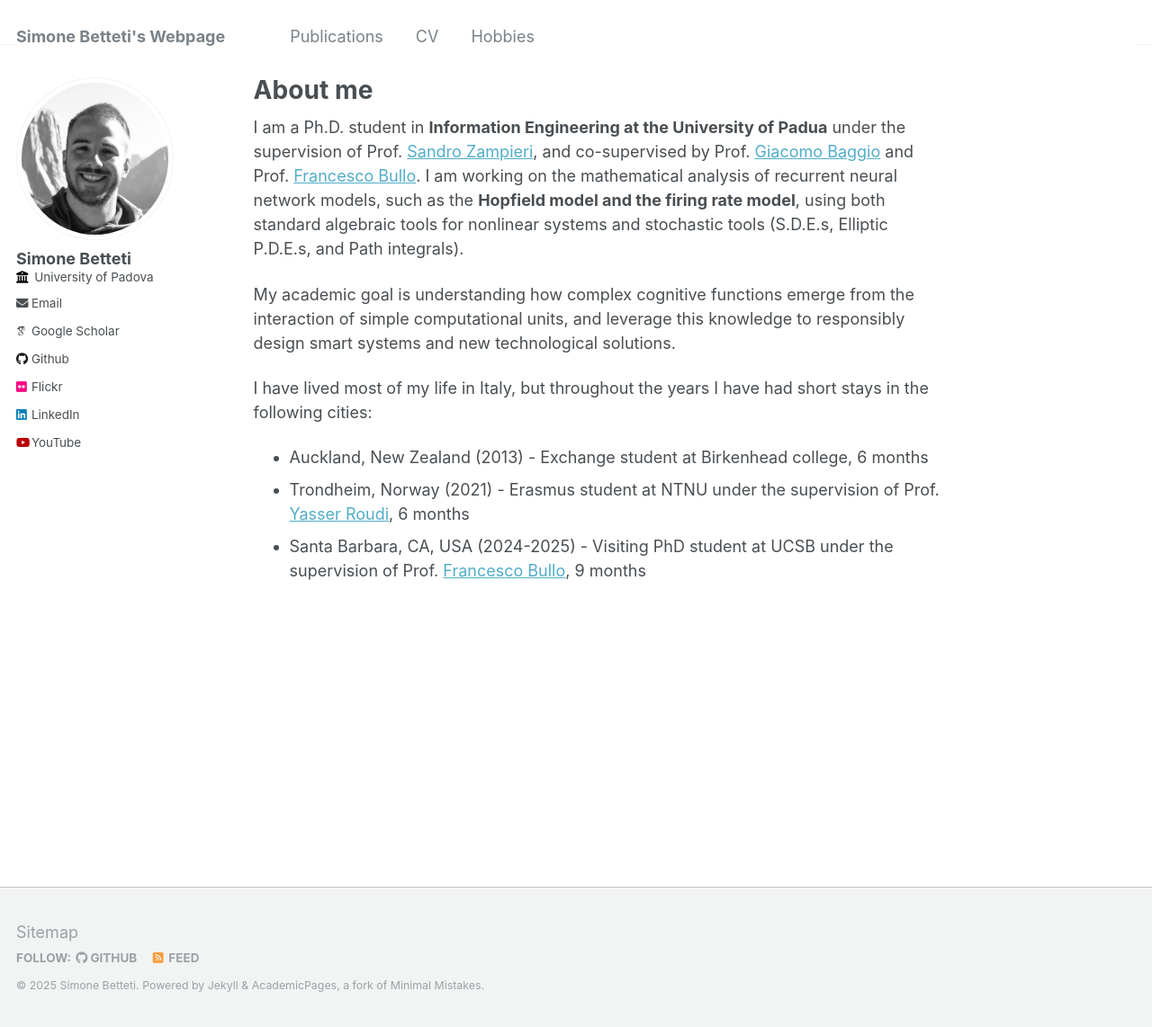
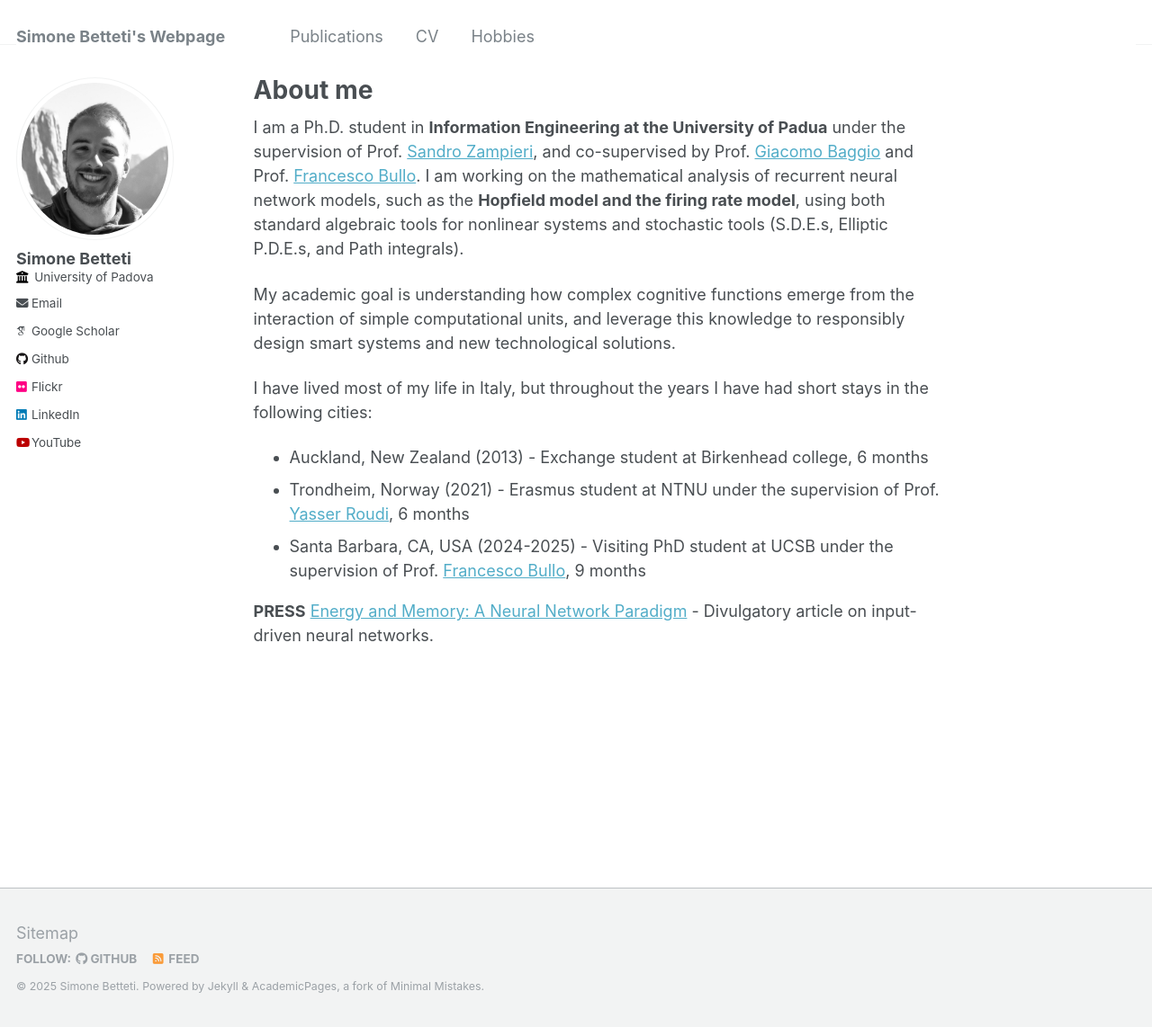
Before and after one commit to sim1bet/sim1bet.github.io, a Jekyll site: the page built from _pages/about.md, in a window 1280 px wide and 1142 px high. Shown: the whole window at 90% size. Built offline with Jekyll 4.4.1, drawn with Linux system fonts in a browser that asks for light colours; some web fonts are replaced.

Commit message:
Update about.md

```diff
--- a/_pages/about.md
+++ b/_pages/about.md
@@ -19,3 +19,6 @@ I have lived most of my life in Italy, but throughout the years I have had short
 * Auckland, New Zealand (2013) - Exchange student at Birkenhead college, 6 months
 * Trondheim, Norway (2021) - Erasmus student at NTNU under the supervision of Prof. [Yasser Roudi](https://scholar.google.com/citations?user=-SXPaeYAAAAJ&hl=en), 6 months
 * Santa Barbara, CA, USA (2024-2025) - Visiting PhD student at UCSB under the supervision of Prof. [Francesco Bullo](https://fbullo.github.io/), 9 months
+
+**PRESS**
+[Energy and Memory: A Neural Network Paradigm](https://news.ucsb.edu/2025/021867/energy-and-memory-new-neural-network-paradigm) - Divulgatory article on input-driven neural networks.
```
